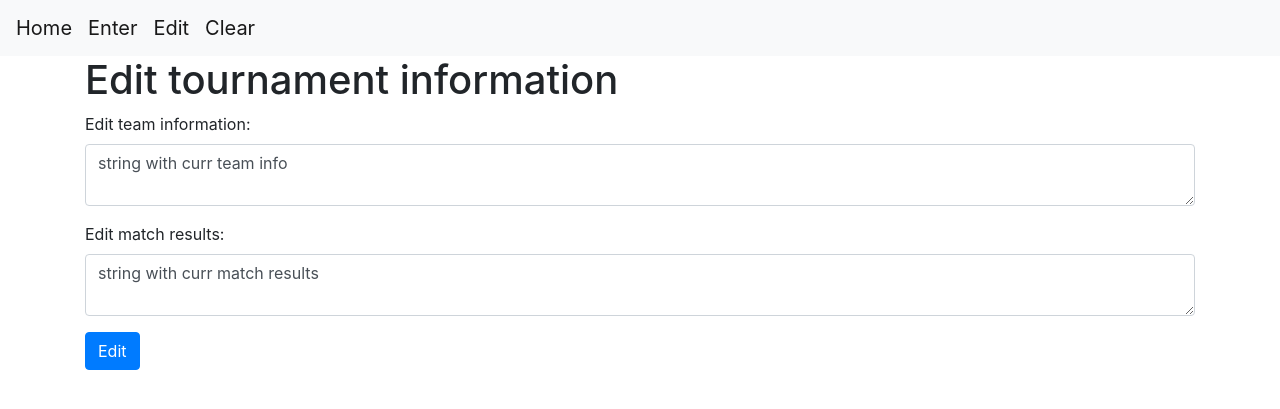
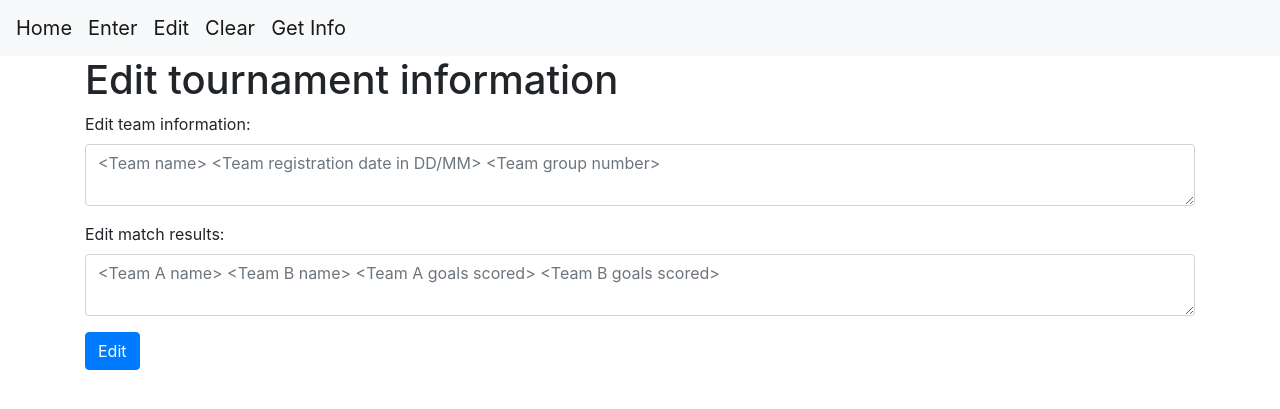
Before and after one commit to joesunil123/TAP, a Flask app: page /edit in a window 1280 px wide. Shown: the top 409 px of the page. Run offline with Flask 3, Linux system fonts and the light colour scheme; some libraries are stand-ins or nearby versions.

Commit message:
Get info works

```diff
--- a/app.py
+++ b/app.py
@@ -42,6 +42,7 @@ def valid_details(details, is_detail, conn):
             return 0
         # Check if its a valid date
         date_format = "%d/%m"
+        #TODO: Fix this
         if not bool(datetime.strptime(details[1], date_format)):
             return 1
 
@@ -80,8 +81,6 @@ def valid_details(details, is_detail, conn):
 
         team_two = conn.execute('SELECT * FROM team_details where team_name = ?',
                               (details[1],)).fetchone()
-        print(team_one)
-        print(team_two)
 
         if team_one == None or team_two == None:
             return 3
@@ -91,7 +90,6 @@ def valid_details(details, is_detail, conn):
 
         exists = conn.execute('SELECT * FROM match_details where player_one = ? and player_two = ?',
                               (details[0], details[1])).fetchone()
-        print(exists)
         if exists != None:
             return 3
 
@@ -116,6 +114,83 @@ def enter_matches(info : str, conn):
             return None, 3
 
         seen.add((details[0], details[1]))
+
+        goals_one = int(details[2])
+        goals_two = int(details[3])
+        res_one = [details[0], details[1], goals_one]
+        res_two = [details[1], details[0], goals_two]
+        if(goals_one > goals_two):
+            res_one.append("Win")
+            res_two.append("Loss")
+        elif(goals_one < goals_two):
+            res_one.append("Loss")
+            res_two.append("Win")
+        else:
+            res_one.append("Draw")
+            res_two.append("Draw")
+
+
+        all_details.append(res_one)
+        all_details.append(res_two)
+
+    return all_details, 4
+
+def edit_details(info : str, conn):
+    if not info:
+        return [], 4
+    lines = info.splitlines()
+
+    all_details = []
+
+    for line in lines:
+        details = line.split()
+
+        # Verify that the details follow the correct format
+        if len(details) != 3:
+            return None, 0
+
+        #TODO: Fix this
+        date_format = "%d/%m"
+        if not bool(datetime.strptime(details[1], date_format)):
+            return None, 1
+
+        if details[2] != "2" and details[2] != "1":
+            return None, 2
+
+        exists = conn.execute('SELECT * FROM team_details where team_name = ?',
+                              (details[0],)).fetchone()
+        if exists == None:
+            return None, 3
+
+
+        all_details.append(details)
+    return all_details, 4
+
+def edit_matches(info : str, conn):
+    if not info:
+        return [], 4
+    lines = info.splitlines()
+    seen = set()
+    all_details = []
+
+    for line in lines:
+        details = line.split()
+
+        if len(details) != 4:
+            return None, 0
+
+        # Check scores of match
+        if not details[2].isnumeric() or not details[3].isnumeric():
+            return None, 0
+
+        if int(details[2]) < 0 or int(details[3]) < 0:
+            return None, 1
+
+        exists = conn.execute('SELECT * FROM match_details where player_one = ? and player_two = ?',
+                              (details[0], details[1])).fetchone()
+
+        if exists == None:
+            return None, 2
 
         goals_one = int(details[2])
         goals_two = int(details[3])
@@ -177,7 +252,8 @@ def create():
                     conn.execute('INSERT INTO team_details (team_name, reg, group_num) VALUES (?, ?, ?)',
                                 (details[0], details[1], int(details[2])))
                 conn.commit()
-                flash('Teams submitted!')
+                if team_details:
+                    flash('Teams submitted!')
 
             match_details, valid_input = enter_matches(match_results, conn)
             if match_details == None:
@@ -194,7 +270,8 @@ def create():
                     conn.execute('INSERT INTO match_details (player_one, player_two, goals, result) VALUES (?, ?, ?, ?)',
                                 (details[0], details[1], details[2], details[3]))
                 conn.commit()
-                flash('Matches submitted!')
+                if match_details:
+                    flash('Matches submitted!')
             conn.close()
             pass
         if match_details != None and team_details != None:
@@ -203,22 +280,100 @@ def create():
 
 @app.route('/edit', methods=["GET",'POST'])
 def edit():
-    curr_info = {"team-info" : "string with curr team info", "match-results":"string with curr match results"}
+    # curr_info = {"team-info" : "string with curr team info", "match-results":"string with curr match results"}
 
     if request.method == 'POST':
         team_info = request.form['team-info']
         match_results = request.form['match-results']
+        print("Step 1")
+        if not team_info and not match_results:
+            flash('No input!')
+        else:
+            conn = get_db_connection()
+            print("Step 3")
+            team_details = None
+            match_details = None
 
-        if not team_info:
-            flash('Team info is required!')
-        elif not match_results:
-            flash('Match results are required!')
+
+            team_details, valid_input = edit_details(team_info, conn)
+            if team_details == None:
+                if valid_input == 0:
+                    flash('Team info: Malformed request!')
+                elif valid_input == 1:
+                    flash('Team info: Invalid datetime format on one or more lines')
+                elif valid_input == 2:
+                    flash('Team info: Invalid group on one or more teams')
+                elif valid_input == 3:
+                    flash('Team info: No such team')
+                print("FAIL")
+            else:
+                # If it's valid then only insert teams
+                for details in team_details:
+                    conn.execute('UPDATE team_details SET reg = ?, group_num = ? WHERE team_name = ?',
+                                (details[1], int(details[2]), details[0]))
+                conn.commit()
+                if team_details:
+                    flash('Teams Editted!')
+
+                print("SUCCESS")
+
+            match_details, valid_input = edit_matches(match_results, conn)
+            if match_details == None:
+                if valid_input == 0:
+                    flash('Match info: Malformed request!')
+                elif valid_input == 1:
+                    flash('Match info: Invalid Score')
+                elif valid_input == 2:
+                    flash('Match info: No such game')
+            else:
+                for details in match_details:
+                    conn.execute('INSERT INTO match_details (player_one, player_two, goals, result) VALUES (?, ?, ?, ?)',
+                                (details[0], details[1], details[2], details[3]))
+                conn.commit()
+                if match_details:
+                    flash('Matches Editted!')
+            conn.close()
+
+        if match_details != None and team_details != None:
+            return redirect(url_for('index'))
+    return render_template('edit.html')
+
+@app.route('/getinfo', methods=["GET",'POST'])
+def getinfo():
+    if request.method == 'POST':
+        team_name = request.form['team-name']
+        if not team_name:
+            flash("No input")
         else:
-            print("submitted form")
-            # process and add to databse here!!
-            pass
+            conn = get_db_connection()
+            exists = conn.execute('SELECT * FROM team_details where team_name = ?',
+                                (team_name,)).fetchone()
+            if exists == None:
 
-    return render_template('edit.html', curr_info=curr_info)
+                flash("No such team")
+                conn.commit()
+                conn.close()
+
+            else:
+                res = f"Registration Date: {exists['reg']}<br> Group: {exists['group_num']}<br>Matches:<br>"
+                games = conn.execute('SELECT * FROM match_details where player_one = ?',
+                                (team_name,)).fetchall()
+
+                game_output = []
+                for game in games:
+                    game_output.append(f"&emsp;{game['result']} against {game['player_two']} with {game['goals']} goals<br>")
+
+                game_output.sort()
+                conn.commit()
+                conn.close()
+
+                return render_template('getinfo.html', curr_info="".join(game_output))
+
+    return render_template('getinfo.html', curr_info="")
+
+@app.route('/rankings', methods=["GET",'POST'])
+def rankings():
+    pass
 
 @app.route('/clear', methods=["GET",'POST'])
 def clear():
--- a/templates/base.html
+++ b/templates/base.html
@@ -16,6 +16,8 @@
         <a class="navbar-brand" href="{{ url_for('create')}}">Enter</a>
         <a class="navbar-brand" href="{{ url_for('edit')}}">Edit</a>
         <a class="navbar-brand" href="{{ url_for('clear')}}">Clear</a>
+        <!-- <a class="navbar-brand" href="{{ url_for('rankings')}}">Rankings</a> -->
+        <a class="navbar-brand" href="{{ url_for('getinfo')}}">Get Info</a>
         <!-- <button class="navbar-toggler" type="button" data-toggle="collapse" data-target="#navbarNav" aria-controls="navbarNav" aria-expanded="false" aria-label="Toggle navigation">
             <span class="navbar-toggler-icon"></span>
         </button> -->
--- a/templates/edit.html
+++ b/templates/edit.html
@@ -7,12 +7,12 @@
         <div class="form-group">
             <label for="team-info">Edit team information:</label>
             <textarea name="team-info" placeholder="<Team name> <Team registration date in DD/MM> <Team group number>"
-                    class="form-control">{{ request.form['team-info'] or curr_info['team-info'] }}</textarea>
+                    class="form-control">{{ request.form['team-info'] }}</textarea>
         </div>
         <div class="form-group">
         <label for="match-results">Edit match results:</label>
         <textarea name="match-results" placeholder="<Team A name> <Team B name> <Team A goals scored> <Team B goals scored>"
-                    class="form-control">{{ request.form['match-results'] or curr_info['match-results'] }}</textarea>
+                    class="form-control">{{ request.form['match-results'] }}</textarea>
         </div>
         <div class="form-group">
             <button type="submit" class="btn btn-primary">Edit</button>
```
Also changed, not shown: templates/getinfo.html (added, +19 -0 lines), db/data.db.
